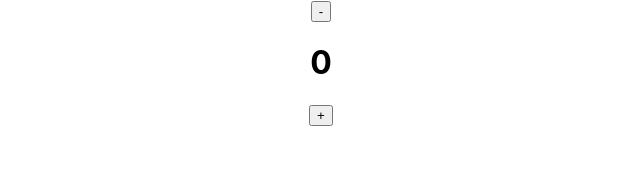
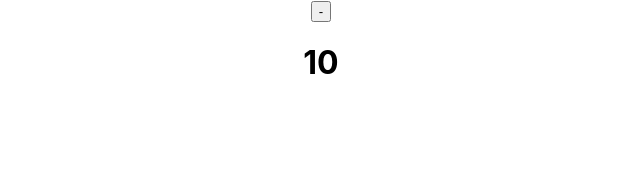
Before and after one commit to washopilot/react-crash-course-2022, a React (Create React App) app: page / in a window 1280 px wide. Shown: the top 195 px of the page, without its empty margins (319-959 px from the left). Built offline with nearby package versions, Linux system fonts and the light colour scheme.

Commit message:
seguimos

```diff
--- a/src/App.tsx
+++ b/src/App.tsx
@@ -1,16 +1,22 @@
 import { Component } from 'react';
 import './App.css';
 
-class App extends Component {
-  state = {
-    contador: 0,
-  };
+interface Estado {
+  contador: number;
+}
+
+class App extends Component<{}, Estado> {
+  constructor(props: any) {
+    super(props);
+    this.state = {
+      contador: 10,
+    };
+  }
   render() {
     return (
       <div className="App">
-        <button onClick={() => this.setState({ contador: this.state.contador - 1 })}>-</button>
+        <button onClick={() => console.log('click')}>-</button>
         <h1>{this.state.contador}</h1>
-        <button onClick={() => this.setState({ contador: this.state.contador + 1 })}>+</button>
       </div>
     );
   }
```
